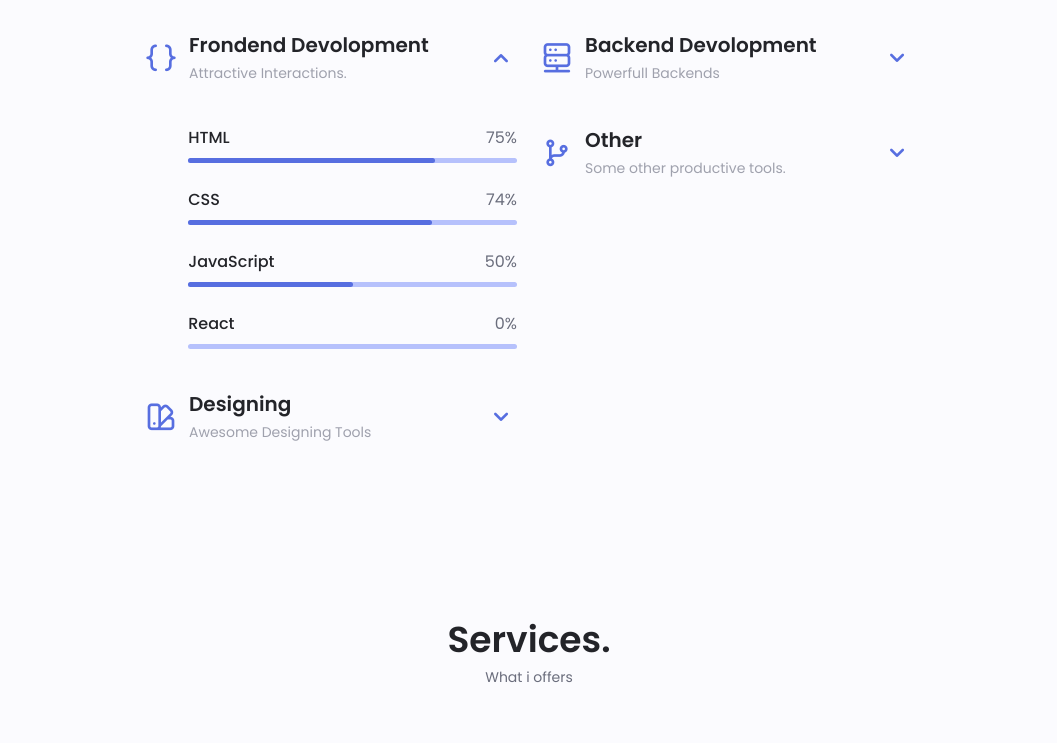
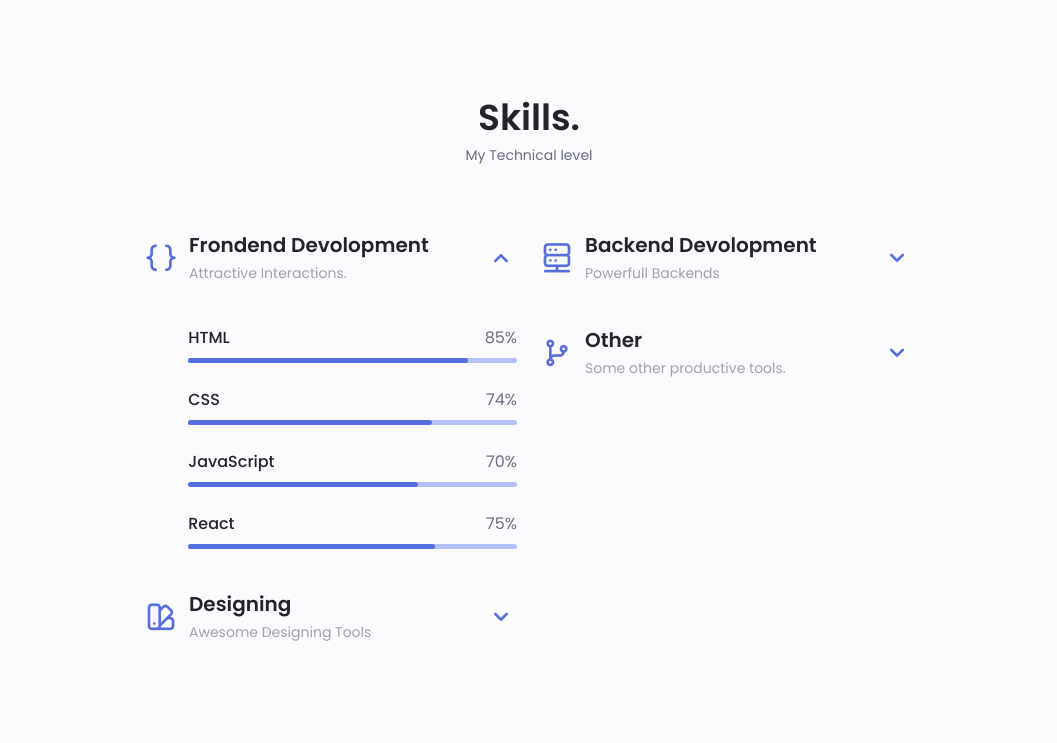
Before and after one commit to mathewskuruvila/Mathews-kuruvila-personal-website, a plain HTML site: page index.html in a window 1280 px wide. Shown: the part 1440-2183 px from the top of the page, without its empty margins (111-1168 px from the left). Drawn offline with nearby package versions, Linux system fonts and the light colour scheme.

Commit message:
Add files via upload

```diff
--- a/assets/css/style.css
+++ b/assets/css/style.css
@@ -443,43 +443,43 @@ img {
   background-color: var(--first-color);
 }
 .skills__html {
-  width: 75%;
+  width: 85%;
 }
 .skills__css {
   width: 74%;
 }
 .skills__javascript {
-  width: 50%;
+  width: 70%;
 }
 .skills__react {
-  width: 0%;
+  width: 75%;
 }
 
 .skills__nodejs {
-  width: 0%;
+  width: 68%;
 }
 .skills__expressjs {
-  width: 0%;
+  width: 70%;
 }
 .skills__mongodb {
-  width: 0%;
+  width: 85%;
 }
 .skills__firebase {
-  width: 0%;
+  width: 70%;
 }
 
 .skills__figma {
-  width: 30%;
+  width: 85%;
 }
 .skills__adobexd {
-  width: 34%;
+  width: 40%;
 }
 .skills__photoshop {
-  width: 32%;
+  width: 20%;
 }
 
 .skills__git {
-  width: 25%;
+  width: 78%;
 }
 .skills__close .skills__list {
   height: 0;
--- a/index.html
+++ b/index.html
@@ -90,7 +90,7 @@
                         <a href="https://github.com/mathewskuruvila" target="_blank" class="home__social-icon">
                             <i class="uil uil-github-alt"></i>
                         </a>
-                        <a href="https://dribbble.com" target="_blank" class="home__social-icon">
+                        <a href="https://dev.to/mathewskuruvila" target="_blank" class="home__social-icon">
                             <i class="uil uil-dribbble"></i>
                         </a>
                     </div>
@@ -113,7 +113,7 @@
                         </svg>
                     </div>
                     <div class="home__data">
-                        <h1 class="home__title">Hi, I'am Mathews.</h1>
+                        <h1 class="home__title">Hi, I'm Mathews.</h1>
                         <h3 class="home__subtitle">Web Devoloper.</h3>
                         <p class="home__description">Experienced in Full Stack (MERN) Web Development. Based in Trivandrum, Kerala.</p>
                         <a href="#contact" class="button button--flex">
@@ -141,8 +141,7 @@
 
                 <div class="about__data">
                     <p class="about__description">
-                        Web Devoloper the extensive knowledge and experience with hand on awesome projects.I Would Love to
-                        make your Ideas real.
+                        I hold a Master's degree in Computer Science and Engineering. With a strong academic background and practical experience in the field, I have honed my skills in developing software applications and solving complex problems using programming languages such as C, JavaScript. Through my coursework and research, I have gained a deep understanding of various aspects of computer science, including algorithms, data structures, and computer networks.
                     </p>
                     <div class="about__info">
                         <div class="">
@@ -150,7 +149,7 @@
                             <span class="about__info-name">Years <br> Experience</span>
                         </div>
                         <div class="">
-                            <span class="about__info-title">0+</span>
+                            <span class="about__info-title">3+</span>
                             <span class="about__info-name">Completed <br> Projects</span>
                         </div>
                         <div class="">
@@ -185,7 +184,7 @@
                             <div class="skills__data">
                                 <div class="skills__titles">
                                     <h3 class="skills__name">HTML</h3>
-                                    <span class="skills__number">75%</span>
+                                    <span class="skills__number">85%</span>
                                 </div>
                                 <div class="skills__bar">
                                     <span class="skills__percentage skills__html"></span>
@@ -203,7 +202,7 @@
                             <div class="skills__data">
                                 <div class="skills__titles">
                                     <h3 class="skills__name">JavaScript</h3>
-                                    <span class="skills__number">50%</span>
+                                    <span class="skills__number">70%</span>
                                 </div>
                                 <div class="skills__bar">
                                     <span class="skills__percentage skills__javascript"></span>
@@ -212,7 +211,7 @@
                             <div class="skills__data">
                                 <div class="skills__titles">
                                     <h3 class="skills__name">React</h3>
-                                    <span class="skills__number">0%</span>
+                                    <span class="skills__number">75%</span>
                                 </div>
                                 <div class="skills__bar">
                                     <span class="skills__percentage skills__react"></span>
@@ -235,7 +234,7 @@
                             <div class="skills__data">
                                 <div class="skills__titles">
                                     <h3 class="skills__name">Figma</h3>
-                                    <span class="skills__number">30%</span>
+                                    <span class="skills__number">85%</span>
                                 </div>
                                 <div class="skills__bar">
                                     <span class="skills__percentage skills__figma"></span>
@@ -244,7 +243,7 @@
                             <div class="skills__data">
                                 <div class="skills__titles">
                                     <h3 class="skills__name">Adobe XD</h3>
-                                    <span class="skills__number">34%</span>
+                                    <span class="skills__number">40%</span>
                                 </div>
                                 <div class="skills__bar">
                                     <span class="skills__percentage skills__adobexd"></span>
@@ -253,7 +252,7 @@
                             <div class="skills__data">
                                 <div class="skills__titles">
                                     <h3 class="skills__name">Photoshop</h3>
-                                    <span class="skills__number">32%</span>
+                                    <span class="skills__number">20%</span>
                                 </div>
                                 <div class="skills__bar">
                                     <span class="skills__percentage skills__photoshop"></span>
@@ -278,7 +277,7 @@
                             <div class="skills__data">
                                 <div class="skills__titles">
                                     <h3 class="skills__name">Node Js</h3>
-                                    <span class="skills__number">0%</span>
+                                    <span class="skills__number">68%</span>
                                 </div>
                                 <div class="skills__bar">
                                     <span class="skills__percentage skills__nodejs"></span>
@@ -287,7 +286,7 @@
                             <div class="skills__data">
                                 <div class="skills__titles">
                                     <h3 class="skills__name">Express Js</h3>
-                                    <span class="skills__number">0%</span>
+                                    <span class="skills__number">70%</span>
                                 </div>
                                 <div class="skills__bar">
                                     <span class="skills__percentage skills__expressjs"></span>
@@ -296,7 +295,7 @@
                             <div class="skills__data">
                                 <div class="skills__titles">
                                     <h3 class="skills__name">MongoDB</h3>
-                                    <span class="skills__number">0%</span>
+                                    <span class="skills__number">85%</span>
                                 </div>
                                 <div class="skills__bar">
                                     <span class="skills__percentage skills__mongodb"></span>
@@ -305,7 +304,7 @@
                             <div class="skills__data">
                                 <div class="skills__titles">
                                     <h3 class="skills__name">Firebase</h3>
-                                    <span class="skills__number">0%</span>
+                                    <span class="skills__number">70%</span>
                                 </div>
                                 <div class="skills__bar">
                                     <span class="skills__percentage skills__firebase"></span>
@@ -331,7 +330,7 @@
                             <div class="skills__data">
                                 <div class="skills__titles">
                                     <h3 class="skills__name">Git</h3>
-                                    <span class="skills__number">25%</span>
+                                    <span class="skills__number">78%</span>
                                 </div>
                                 <div class="skills__bar">
                                     <span class="skills__percentage skills__git"></span>
```
